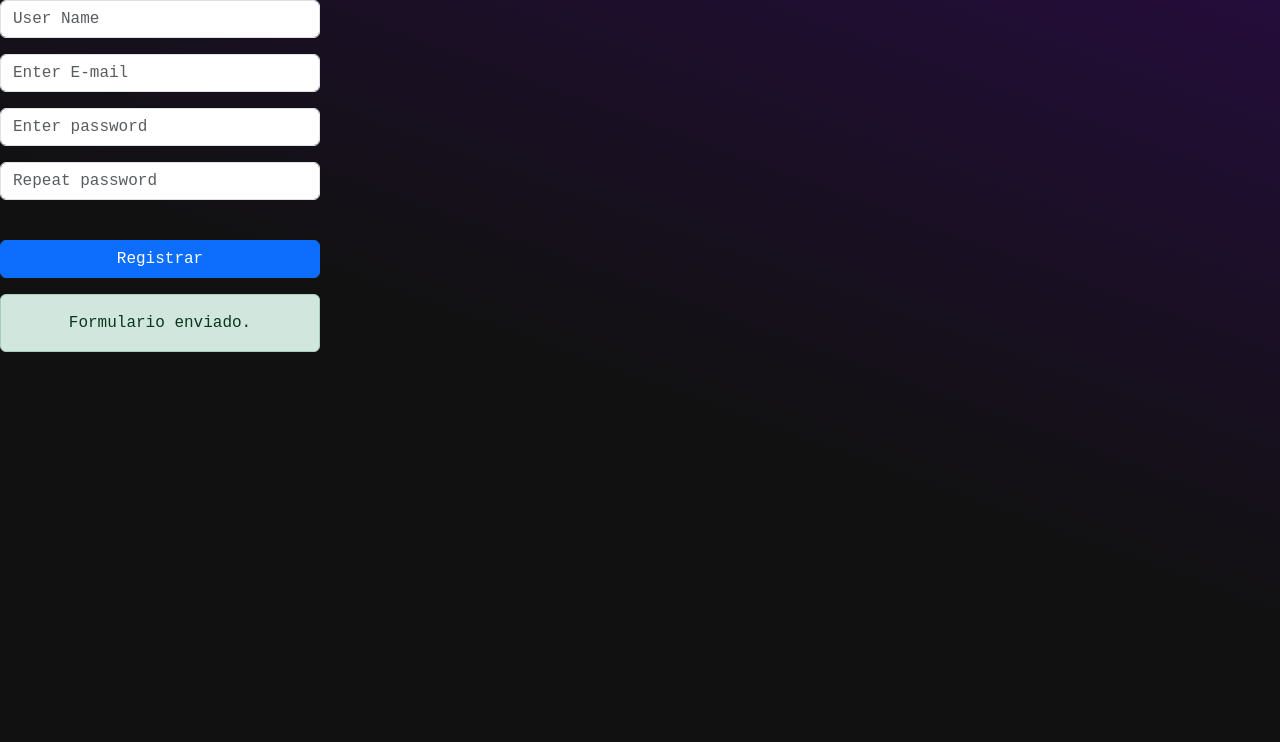
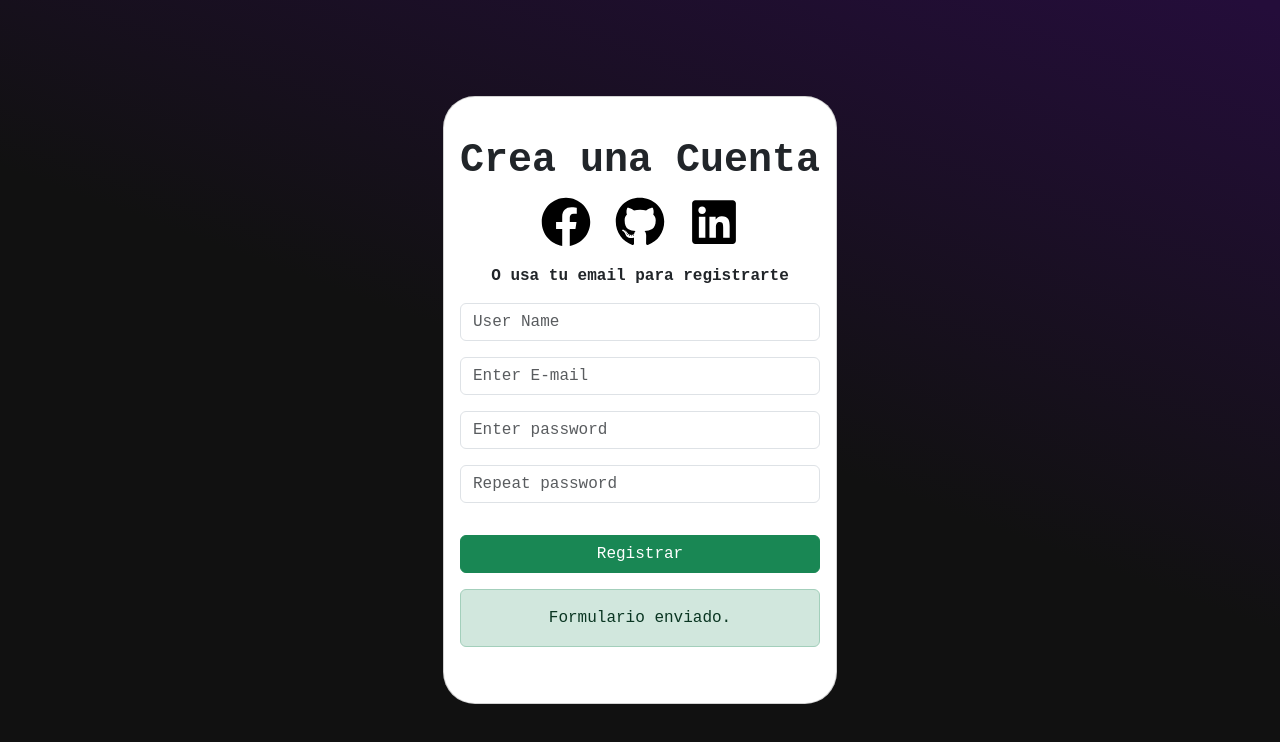
Before and after one commit to gersantana/formulario_registro_react, a React (Vite) app: page / in a window 1280 px wide. Both pictures are taken after typing "Sample", "name@example.com", "Sample123", "Sample123" into the empty fields and a click on the button "Registrar". Shown: the top 742 px of the page. Built offline with nearby package versions, Linux system fonts and the light colour scheme.

Commit message:
:lipstick: Estructuran todos los componentes y ajusta estilos generales al proyecto

```diff
--- a/src/App.css
+++ b/src/App.css
@@ -6,4 +6,7 @@ body {
   min-height: 100vh;
   font-family:'Courier New', Courier, monospace;
   color: white;
+  display: flex;
+  justify-content: center;
+  align-items: center;
 }
--- a/src/App.jsx
+++ b/src/App.jsx
@@ -1,22 +1,11 @@
-import { useState } from "react";
-
 import "./App.css";
-import Formaulario from "./components/Formaulario/Formulario";
-import Alerts from "./components/Alerts/Alerts";
+import Registro from "./components/Registro/Registro";
 
 const App = () => {
-    const [msg, setMsg] = useState("")
-    const [error, setError] = useState(false)
-    const [exito, setExito] = useState(false)
-
 	return (
-		<div>
-			<Formaulario setMsg={setMsg} setError={setError} setExito={setExito} />
-		{error &&	<Alerts color={"danger"} msg={msg}/>}
-    {exito &&	<Alerts color={"success"} msg={msg}/>}
-    {/* <Alerts msg={msg} color={exito ? "success" : error ? "danger"  : ""} /> */}
-
-		</div>
+		<>
+			<Registro />
+		</>
 	);
 };
 
--- a/src/components/Alerts/Alerts.jsx
+++ b/src/components/Alerts/Alerts.jsx
@@ -3,7 +3,7 @@ import PropTypes from "prop-types"
 const Alerts = ({msg, color}) => {
   return (
     <div>
-        <p className={`w-25 d-inline-block text-center mt-3 alert alert-${color}`}>{msg}</p>
+        <p className={`w-100 text-center mt-3 alert alert-${color}`}>{msg}</p>
     </div>
   )
 }
--- a/src/components/Formaulario/Formulario.jsx
+++ b/src/components/Formaulario/Formulario.jsx
@@ -39,7 +39,7 @@ const Formaulario = ({setMsg,setError,setExito}) => {
     }
 
     return (
-        <div className=" w-25 d-inline-block">
+        <div className=" w-100 d-inline-block">
             <form onSubmit={manejarEnvio} className="d-flex flex-column gap-3">
                 <div className="">
                     <input
@@ -80,17 +80,13 @@ const Formaulario = ({setMsg,setError,setExito}) => {
                 </div>
                 <div>
                     <button
-                        className="btn btn-primary mt-4 w-100"
+                        className="btn btn-success mt-3 w-100"
                         type="submit">
                         Registrar
                     </button>
 
                 </div>
             </form>
-            {/* {error && <p className={`alert alert-danger my-2`}>{msg}</p>}
-            {exito && <p className={`alert alert-success my-2`}>{msg}</p>}  */}
-            {/* {pas ? "contraseñas no coinciden" : (error ? "faltan campos" : exito ? "formulario enviado" : null)} */}
-            {/* <Alerts msg={msg} color={exito ? "success" : error ? "danger" : pas ? "danger" : ""} /> */}
 
         </div>
     );
--- /dev/null
+++ b/src/components/SocialButtons/SocialButtons.jsx
@@ -0,0 +1,12 @@
+import { FaFacebook, FaGithub, FaLinkedin} from "react-icons/fa";
+
+const SocialButtons = () => {
+	return (
+		<div className=" d-flex justify-content-center gap-4 mt-1 mb-1">
+			<FaFacebook style={{ color: "black", fontSize: "50px" }} />
+			<FaGithub style={{ color: "black", fontSize: "50px" }} />
+			<FaLinkedin style={{ color: "black", fontSize: "50px" }} />
+		</div>
+	);
+};
+export default SocialButtons;
--- a/src/components/registro/Registro.jsx
+++ b/src/components/registro/Registro.jsx
@@ -1,21 +1,31 @@
-import Card from 'react-bootstrap/Card';
-import { FaFacebook, FaGithub, FaHeart, FaLinkedin, FaLinkedinIn } from "react-icons/fa";
-import Iconos from '../icons/iconos';
+import { useState } from "react";
+import Card from "react-bootstrap/Card";
+import SocialButtons from "../SocialButtons/SocialButtons";
+import Formaulario from "../Formaulario/Formulario";
+import Alerts from "../Alerts/Alerts";
 
 const Registro = () => {
-    return (
-        <>
-        <Card style={{ width: '30rem' }}>
-        <Card.Body>
-        <h1><strong>Crea una Cuenta</strong></h1>
-        <Card.Text>
-        <Iconos/>
-        <br></br>
-         O usa tu email para registrarte
-        </Card.Text>
-      </Card.Body>
-    </Card>
-    </>
-    )
-}
-export  default Registro
+	const [msg, setMsg] = useState("");
+	const [error, setError] = useState(false);
+	const [exito, setExito] = useState(false);
+
+	return (
+		<>
+
+			<Card className="  text-center rounded-5">
+				<Card.Body className="d-flex flex-column mb-4 mt-4">
+					<h1>
+						<strong >Crea una Cuenta</strong>
+					</h1>
+					<SocialButtons/>
+					<h6 style={{fontWeight:900}}className="mt-3 mb-3">O usa tu email para registrarte</h6>
+					<Formaulario setMsg={setMsg} setError={setError} setExito={setExito} />
+					{error && <Alerts color={"danger"} msg={msg} />}
+					{exito && <Alerts color={"success"} msg={msg} />}
+				</Card.Body>
+			</Card>
+
+		</>
+	);
+};
+export default Registro;
```
Also changed, not shown: src/components/SocialButtons/Iconos.jsx (deleted, +0 -13 lines), 1 other file (tests, documents, lock files or other folders).
